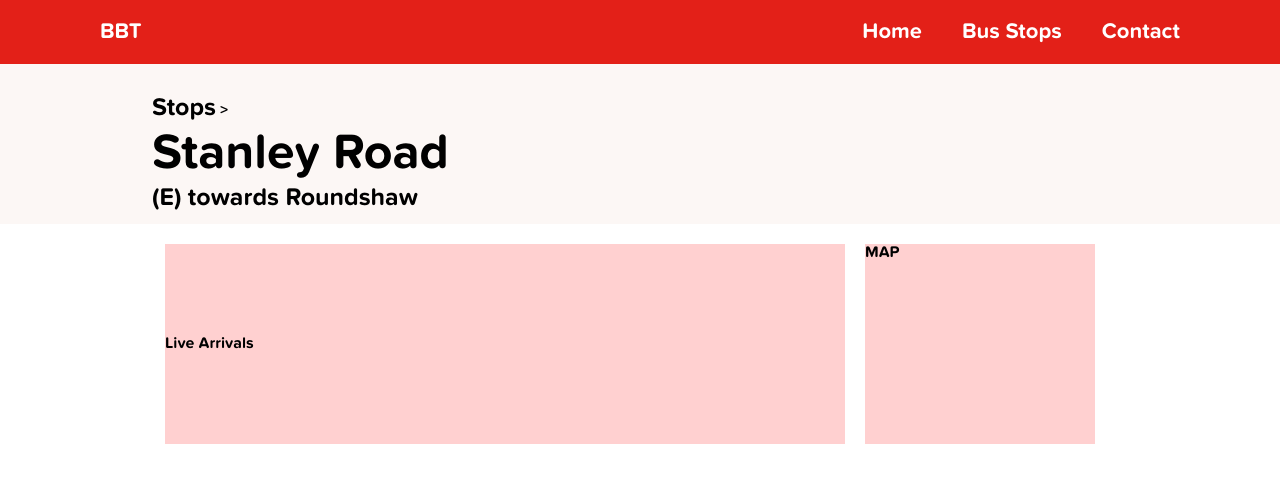
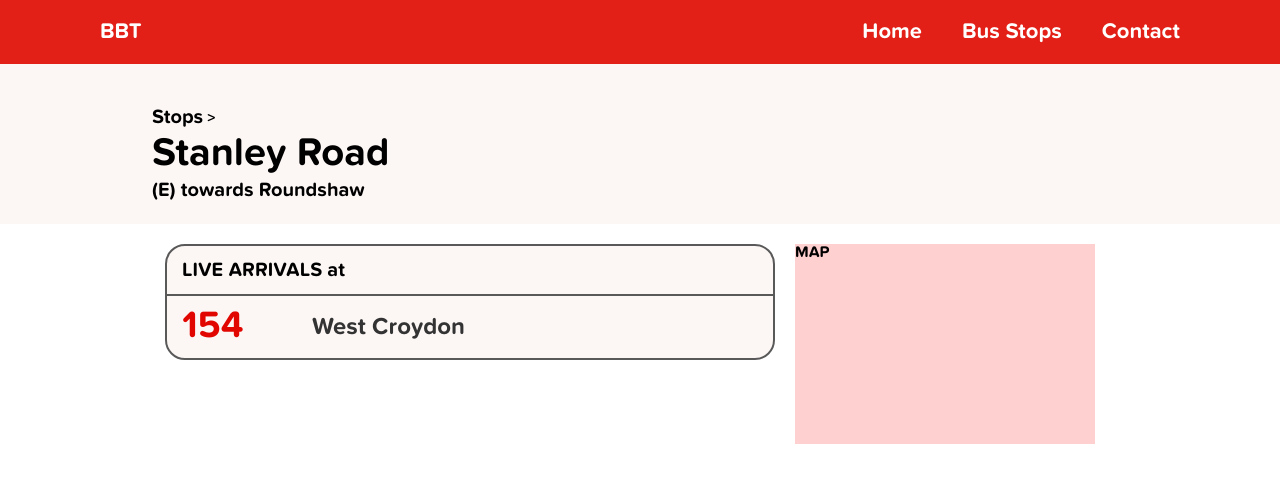
Before and after one commit to GooseGoesQuack/better-bus-times, a plain HTML site: page stops/490012554E.html in a window 1280 px wide. Drawn offline with Linux system fonts and the light colour scheme.

Commit message:
add css for arrivals

```diff
--- a/css/style.css
+++ b/css/style.css
@@ -98,18 +98,18 @@ img {
 }
 
 .menu-container a {
-    font-size: 25px;
+    font-size: 20px;
     color: #000;
     margin: 0 auto 0 62px;
 }
 
 .menu-container h1 {
-    font-size: 50px;
+    font-size: 40px;
     margin: 0 auto 0 62px;
 }
 
 .menu-container p {
-    font-size: 25px;
+    font-size: 20px;
     margin: 0 auto 0 62px;
 }
 
@@ -131,17 +131,68 @@ img {
 }
 
 .departures {
-    background-color: #ffd0d0;
-    width: 680px;
-    color: #000;
-    height: 200px;
+    background-color: #fcf7f5;
+    width: 610px;
+    min-height: 50px;
     font-weight: 300;
     overflow: auto;
+    margin-top: 0;
+    margin-bottom: auto;
+    border-radius: 20px;
+    border-style: solid;
+    border-color: #595959;
+    border-width: 2px;
+}
+
+.departures-top {
+    color: #000;
+    height: 48px;
+    margin-top: 0;
+    margin-bottom: auto;
+}
+
+#live-arrivals {
+    font-size: 20px;
+    margin-left: 15px;
+    margin-right: auto;
+    margin-top: auto;
+    margin-bottom: auto;
+}
+
+.arrival {
+    height: 64px;
+    margin-left: 0px;
+    margin-right: auto;
+    border-style: solid;
+    border-color: #595959;
+    border-right: 0px;
+    border-left: 0px;
+    border-bottom: 0px;
+    border-width: 2px;
+}
+
+.arrival .flex {
+    justify-content: flex-start;
+}
+
+.line {
+    font-size: 38px;
+    margin-left: 15px;
+    margin-top: auto;
+    margin-bottom: auto;
+    width: 80px;
+    color: #e10700;
+}
+
+.destination {
+    font-size: 24px;
+    margin-left: 50px;
+    margin-right: auto;
 }
 
 .map {
     background-color: #ffd0d0;
-    width: 230px;
+    width: 300px;
     height: 200px;
     color: #000;
     margin: 0 auto;
--- a/stops/490012554E.html
+++ b/stops/490012554E.html
@@ -44,8 +44,14 @@
     <!-- STOP INFO-->
     <div class="stopinfo">
         <div class="stopinfo-container flex">
-            <div class="departures flex">
-                <span>Live Arrivals</span>
+            <div class="departures">
+                <div class="departures-top flex">
+                    <h2 id="live-arrivals">LIVE ARRIVALS at</h2>
+                </div>
+                <div class="arrival flex">
+                    <span class="line">154</span>
+                    <span class="destination">West Croydon</span>
+                </div>
             </div>
             <div class="map">
                 <span>MAP</span>
```
